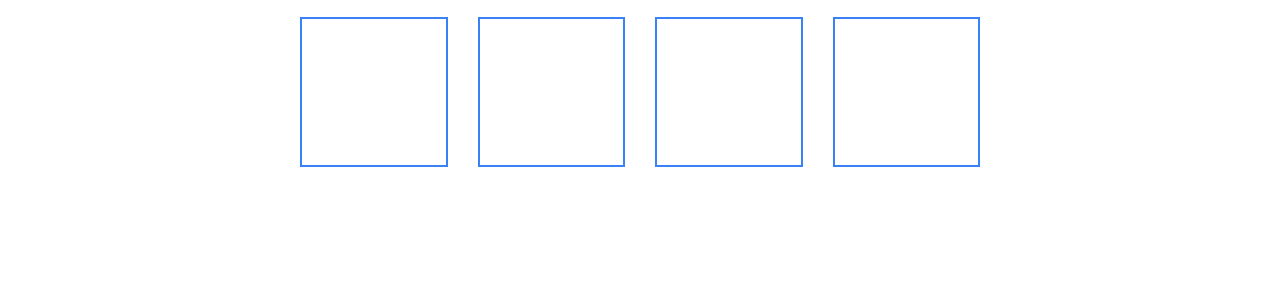
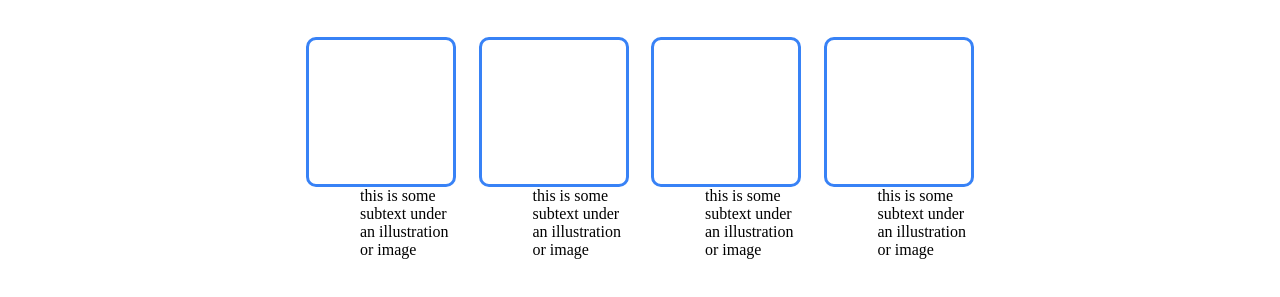
Before and after one commit to itmacleod1995/LandingPage, a plain HTML site: page index.html in a window 1280 px wide. Shown: the part 477-774 px from the top of the page. Drawn offline with Linux system fonts and the light colour scheme.

Commit message:
Finish panel2 content

```diff
--- a/index.html
+++ b/index.html
@@ -42,10 +42,26 @@
     <div class="panel2">
         <h2>Some random information.</h2>
         <div class="panel2-content">
-            <div class="square"></div>
-            <div class="square"></div>
-            <div class="square"></div>
-            <div class="square"></div>
+            <div class="square1">
+                <div class="square"></div>
+                <p>this is some subtext under an illustration or image</p>
+            </div>
+
+            <div class="square2">
+                <div class="square"></div>
+                <p>this is some subtext under an illustration or image</p>
+            </div>
+
+            <div class="square3">
+                <div class="square"></div>
+                <p>this is some subtext under an illustration or image</p>
+            </div>
+
+            <div class="square4">
+                <div class="square"></div>
+                <p>this is some subtext under an illustration or image</p>
+            </div>
+
         </div>
     </div>
 
--- a/styles.css
+++ b/styles.css
@@ -87,6 +87,10 @@ button {
 panel 2 content
 **/
 
+.panel2 {
+    height: 400px;
+}
+
 .panel2 h2 {
     text-align: center;
     color: black;
@@ -97,14 +101,26 @@ panel 2 content
 .square {
     height: 150px;
     width: 150px;
-    border: 2px solid #3882F6;
+    border: 3px solid #3882F6;
+    border-radius: 10px;
 }
 
 .panel2-content {
     display: flex;
     margin-left: 300px;
     margin-right: 300px;
-    margin-top: 20px;
+    margin-top: 40px;
     justify-content: center;
-    gap: 30px;
+    gap: 10px;
 }
+
+.square1, .square2, .square3, .square4 {
+    display: flex;
+    flex-direction: column;
+    align-items: center;
+    justify-content: center;
+}
+
+.panel2-content p {
+    margin-left: 60px;
+}
```
